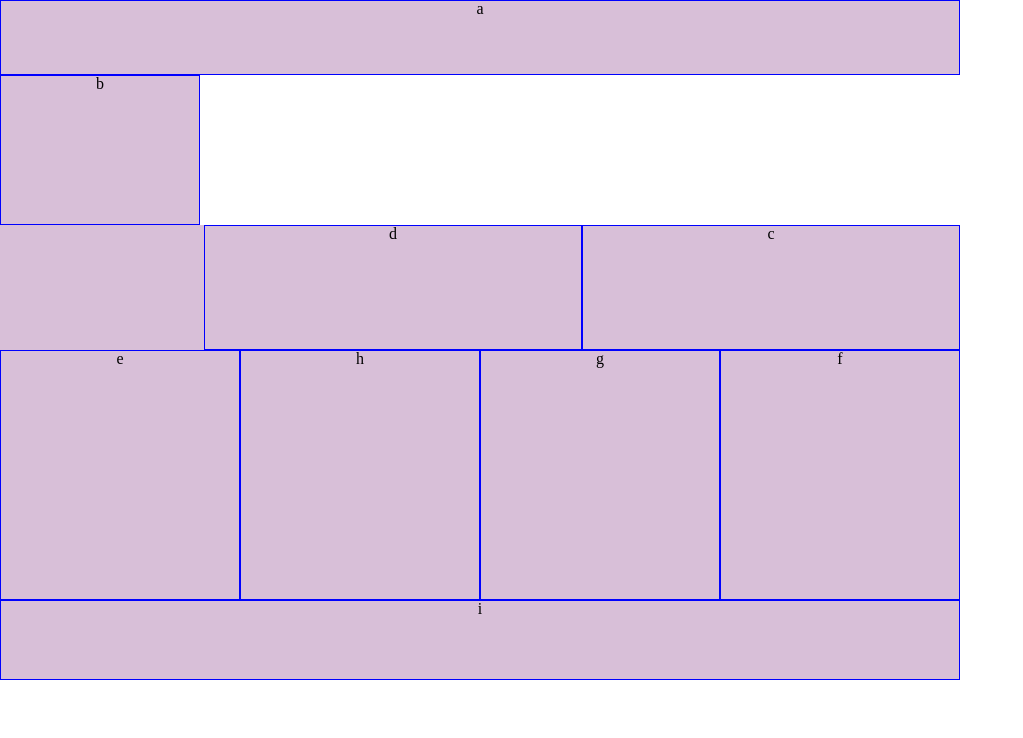
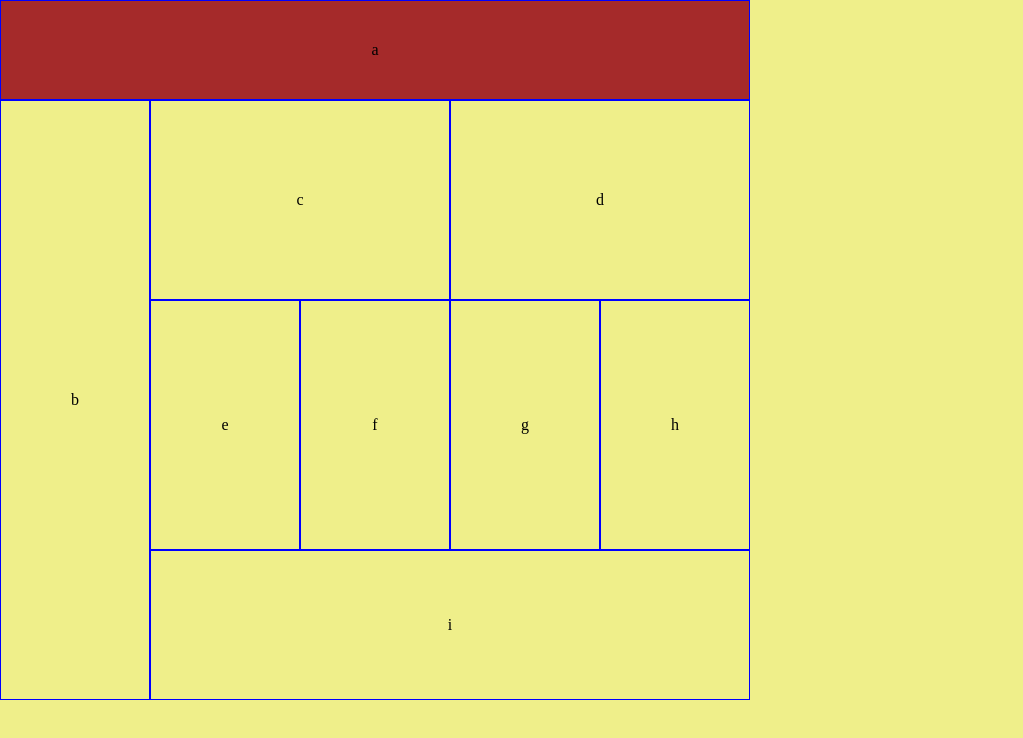
Before and after one commit to qaisw96/lab-01, a plain HTML site: page index.html in a window 1280 px wide. Shown: the whole page, without its empty margins (0-1023 px from the left). Drawn offline with Linux system fonts and the light colour scheme.

Commit message:
css grid

```diff
--- a/css/base.css
+++ b/css/base.css
@@ -1,52 +1,16 @@
-body, html {
-    width: 480px;
+.bor {
+    border: 1px solid blue;
+    box-sizing: border-box;
+    display: flex;
+    justify-content: center;
+    align-items: center;
     text-align: center;
-    vertical-align: middle;
-
-}
-
-
-@media screen and (min-width:768px)  {
-    body {
-      width: 960px ;
-    }
-
-
-    #b {
-        width: 200px;
-        height: 600px;
-        float: left;
-    }
-
-    #right {
-        float: right;
-    }
-
-
-    #cdContainer{
-    }
-
-    #c,  #d {
-        float: right;
-        display: inline-block;
-        width: 378px;
-        height: 200px;
-
-    }
-
-
-
-    #ef, #gh {
-        width: 180px;
-        clear: both;
-        display: inline;
-
-     }
-
-
-
-
-
-
-
-}
+  }
+body {
+    background-color: rgba(109, 110, 52, 0.418);
+    height: 100vh;
+    width: 360px;
+    display: grid;
+    grid-template-columns: 1fr 1fr;
+    grid-template-rows: 75px 150px 125px 125px 250px 250px 250px 250px 80px;
+  }
--- a/css/layout.css
+++ b/css/layout.css
@@ -1,57 +1,93 @@
 
-.bor {
-    border: 1px solid blue;
-    box-sizing: border-box;
-  }
 
-header {
-    height: 75px;
-    background-color: gold;
-}
 
-main #b {
-    height: 150px;
+
+
+#a, #b, #c, #d {
+    grid-column: 1/3;
 
 }
 
-
-main #cdContainer #c {
-    height: 125px;
-}
-
-main #cdContainer #d {
-    height: 125px;
+#i {
+    grid-column: 1/3;
+    height: 80px;
 }
 
 
-#efghContainer #ef #e {
-    float: left;
-    width: 240px;
-    height: 250px;
+@media screen and (min-width:360px ) and (max-width:800px) {
+
+    body {
+        background-color: rgba(107, 107, 76, 0.836);
+        height: 100vh;
+        width: 600px;
+        display: grid;
+        grid-template-columns: 1fr 1fr;
+        grid-template-rows: 75px 150px 125px 125px 250px 250px 250px 250px 80px;
+      }
+
+    #a, #b, #c, #d {
+        grid-column: 1/3;
+    }
+
+    #i {
+        grid-column: 1/3;
+        height: 80px;
+    }
+
+
 }
 
-#efghContainer #ef #f {
-    float: right;
-    width: 240px;
-    height: 250px;
-}
+@media screen and (min-width: 800px ) {
 
-#efghContainer #gh #g {
-    float: right;
-    width: 240px;
-    height: 250px;
-}
+    body {
+        background-color: rgba(236, 236, 115, 0.836);
+        height: 100vh;
+        width: 750px;
+        display: grid;
+        grid-template-columns: 1fr 1fr 1fr 1fr 1fr;
+        grid-template-rows: 100px 200px 250px 150px ;
+      }
 
-#efghContainer #gh #h {
-    float: right;
-    width: 240px;
-    height: 250px;
-}
+    #a {
+        grid-column: 1/6;
+    }
+
+    #b {
+        grid-column: 1/2;
+        grid-row: 2/5;
+    }
+    #c {
+
+        grid-column: 2/4;
+    }
+    #d {
+        grid-column: 4/6;
+
+    }
+    #e {
+        grid-column: 2/3;
+
+    }
+    #f {
+        grid-column: 3/4;
+
+    }
+    #g {
+        grid-column: 4/5;
+
+    }
+    #h {
+        grid-column: 5/6;
+
+    }
+    #i {
+        grid-column: 2/6;
+        height: 150px ;
+
+    }
 
 
-footer  {
-    clear: both;
-    height: 80px;
-    background:rgb(39, 68, 83);
 
- }
+
+
+}
--- a/css/state.css
+++ b/css/state.css
@@ -0,0 +1,3 @@
+.bor:hover {
+    background-color: brown;
+}
--- a/css/theme.css
+++ b/css/theme.css
@@ -1,3 +1 @@
-div, header, footer {
-    background-color: thistle;
-}
+/*  */
--- a/index.html
+++ b/index.html
@@ -5,36 +5,20 @@
     <meta http-equiv="X-UA-Compatible" content="IE=edge">
     <meta name="viewport" content="width=device-width, initial-scale=1.0">
     <title>Document</title>
-    <link rel="stylesheet" href="./css/style.css">
+    <link rel="stylesheet" href="css/style.css">
 </head>
 <body>
-    <header class="bor">a</header>
+    <div class="item1 bor" id="a">a</div>
+    <div class="item2 bor" id="b">b</div>
+    <div class="item3 bor" id="c">c</div>
+    <div class="item4 bor" id="d">d</div>
+    <div class="item5 bor" id="e">e</div>
+    <div class="item6 bor" id="f">f</div>
+    <div class="item7 bor" id="g">g</div>
+    <div class="item8 bor" id="h">h</div>
+    <div class="item9 bor" id="i">i</div>
 
-    <main>
-        <div class="bor" id="b">b</div>
-        <div id="right">
 
-            <div  id="cdContainer">
-                <div class="bor" id="c">c</div>
-                <div class="bor" id="d">d</div>
-            </div>
-            <div id="efghContainer" >
-                <div id="ef">
-                    <div class="bor" id="e">e</div>
-                    <div class="bor" id="f">f</div>
-                </div>
-                <div id="gh">
-                    <div class="bor" id="g">g</div>
-                    <div class="bor" id="h">h</div>
-                </div>
-            </div>
-        </div>
-
-    </main>
-
-    <footer class="bor"> i
-
-    </footer>
 
 </body>
 </html>
```
